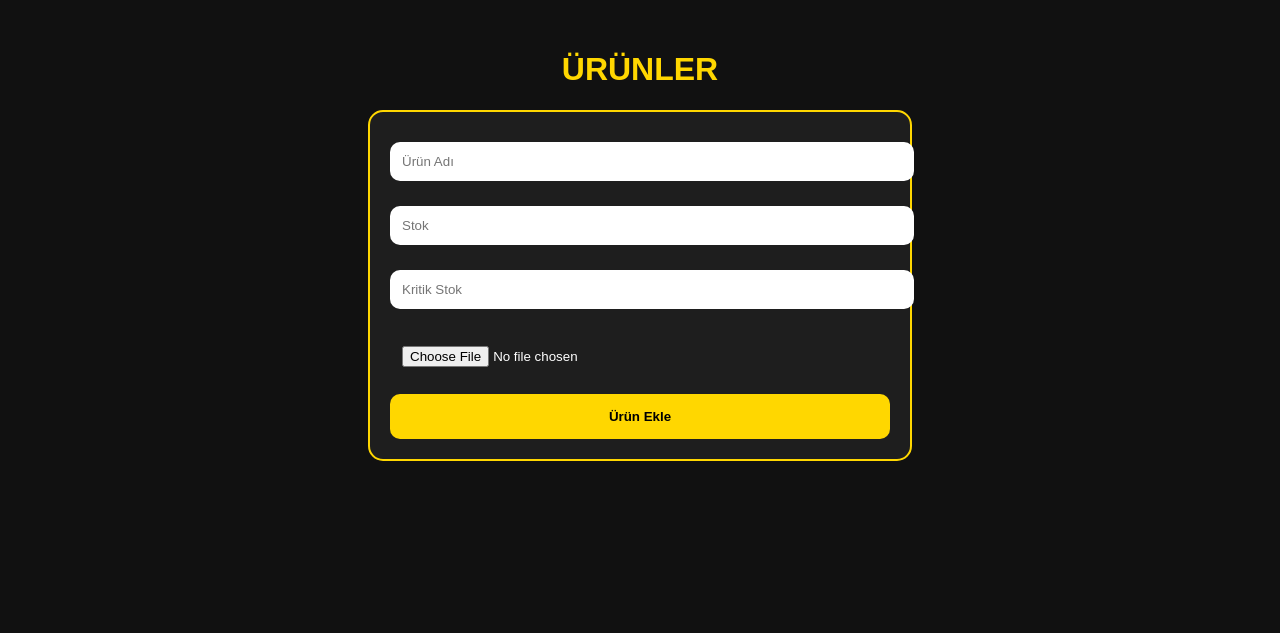
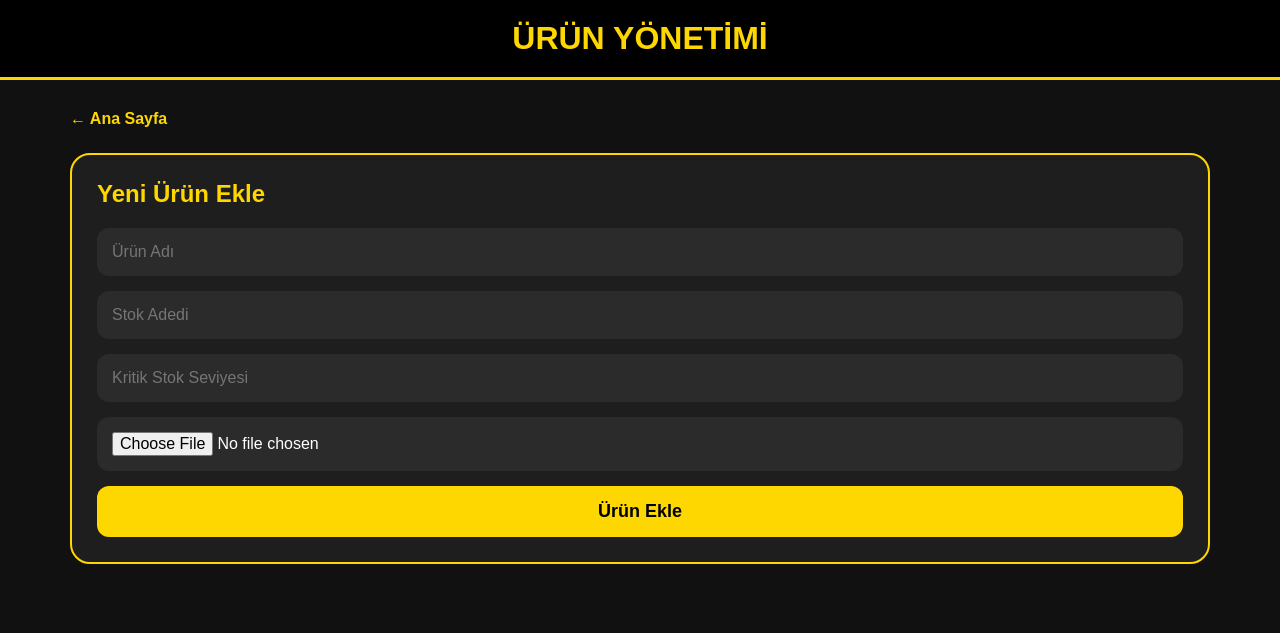
Before and after one commit to alicandvc38-netizen/vizyon-stok, a Flask app: page /urunler in a window 1280 px wide. Shown: the top 633 px of the page. Run offline with Flask 3, Linux system fonts and the light colour scheme; the visitor is signed in with stand-in values (Sample User, id 1); data that the repository does not hold is empty.

Commit message:
Update urunler.html

```diff
--- a/templates/urunler.html
+++ b/templates/urunler.html
@@ -2,67 +2,128 @@
 <html lang="tr">
 <head>
 <meta charset="UTF-8">
+<meta name="viewport" content="width=device-width, initial-scale=1.0">
 <title>Ürünler</title>
 
 <style>
 
+*{
+    margin:0;
+    padding:0;
+    box-sizing:border-box;
+}
+
 body{
     background:#111;
     color:white;
-    font-family:Arial;
-    margin:0;
+    font-family:Arial, sans-serif;
+}
+
+.header{
+    background:black;
+    padding:20px;
+    border-bottom:3px solid gold;
+    text-align:center;
+}
+
+.header h1{
+    color:gold;
+}
+
+.container{
+    max-width:1200px;
+    margin:auto;
     padding:30px;
 }
 
-h1{
-    color:gold;
-    text-align:center;
+.top{
+    margin-bottom:25px;
 }
 
-.form{
+.top a{
+    color:gold;
+    text-decoration:none;
+    font-weight:bold;
+}
+
+.form-box{
     background:#1e1e1e;
     border:2px solid gold;
-    padding:20px;
-    border-radius:15px;
-    max-width:500px;
-    margin:auto;
+    border-radius:20px;
+    padding:25px;
+    margin-bottom:40px;
+}
+
+.form-box h2{
+    color:gold;
+    margin-bottom:20px;
 }
 
 input{
     width:100%;
-    padding:12px;
-    margin-top:10px;
+    padding:15px;
     margin-bottom:15px;
     border:none;
-    border-radius:10px;
+    border-radius:12px;
+    background:#2b2b2b;
+    color:white;
+    font-size:16px;
 }
 
 button{
     width:100%;
     padding:15px;
     background:gold;
+    color:black;
     border:none;
-    border-radius:10px;
+    border-radius:12px;
+    font-size:18px;
     font-weight:bold;
     cursor:pointer;
 }
 
+button:hover{
+    background:#ffcc00;
+}
+
 .liste{
-    margin-top:40px;
+    display:grid;
+    grid-template-columns:repeat(auto-fit,minmax(280px,1fr));
+    gap:25px;
 }
 
 .kart{
     background:#1e1e1e;
     border:2px solid gold;
+    border-radius:20px;
     padding:20px;
-    border-radius:15px;
-    margin-bottom:20px;
+}
+
+.kart h3{
+    color:gold;
+    margin-bottom:15px;
+}
+
+.kart p{
+    margin-bottom:10px;
+}
+
+.kritik{
+    color:#ff4b4b;
+    font-weight:bold;
+}
+
+.normal{
+    color:#00d26a;
+    font-weight:bold;
 }
 
 img{
-    width:150px;
-    border-radius:10px;
-    margin-top:10px;
+    width:100%;
+    height:220px;
+    object-fit:cover;
+    border-radius:12px;
+    margin-top:15px;
 }
 
 </style>
@@ -70,17 +131,27 @@ img{
 
 <body>
 
-<h1>ÜRÜNLER</h1>
+<div class="header">
+<h1>ÜRÜN YÖNETİMİ</h1>
+</div>
 
-<div class="form">
+<div class="container">
+
+<div class="top">
+<a href="/">← Ana Sayfa</a>
+</div>
+
+<div class="form-box">
+
+<h2>Yeni Ürün Ekle</h2>
 
 <form method="POST" enctype="multipart/form-data">
 
-<input type="text" name="urun_adi" placeholder="Ürün Adı">
+<input type="text" name="urun_adi" placeholder="Ürün Adı" required>
 
-<input type="number" name="stok" placeholder="Stok">
+<input type="number" name="stok" placeholder="Stok Adedi" required>
 
-<input type="number" name="kritik_stok" placeholder="Kritik Stok">
+<input type="number" name="kritik_stok" placeholder="Kritik Stok Seviyesi" required>
 
 <input type="file" name="foto">
 
@@ -96,11 +167,17 @@ img{
 
 <div class="kart">
 
-<h2>{{ urun['urun_adi'] }}</h2>
+<h3>{{ urun['urun_adi'] }}</h3>
 
-<p>Stok: {{ urun['stok'] }}</p>
+<p><b>Stok:</b> {{ urun['stok'] }}</p>
 
-<p>Kritik Stok: {{ urun['kritik_stok'] }}</p>
+<p><b>Kritik Seviye:</b> {{ urun['kritik_stok'] }}</p>
+
+{% if urun['stok'] <= urun['kritik_stok'] %}
+<p class="kritik">Kritik Stok</p>
+{% else %}
+<p class="normal">Stok Normal</p>
+{% endif %}
 
 {% if urun['foto'] %}
 <img src="/static/uploads/{{ urun['foto'] }}">
@@ -112,5 +189,7 @@ img{
 
 </div>
 
+</div>
+
 </body>
 </html>
```
